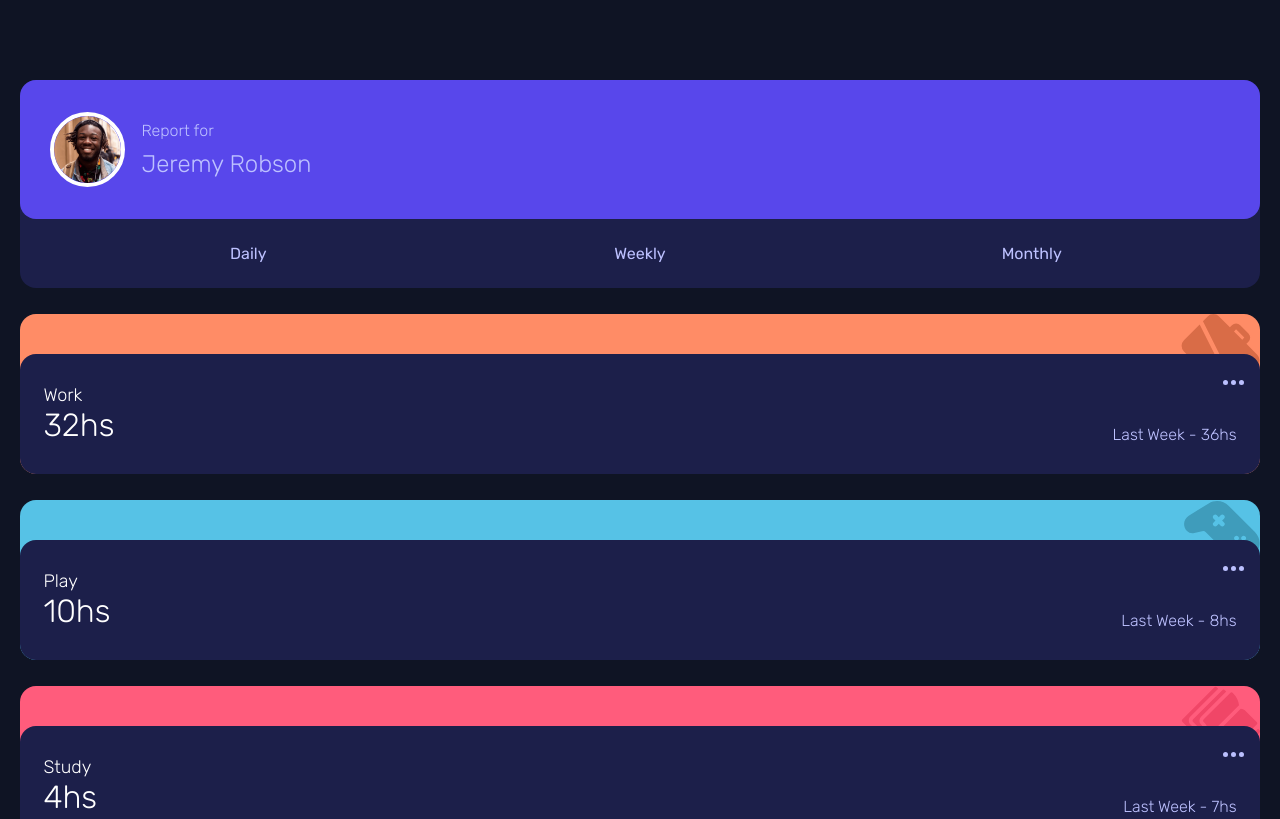
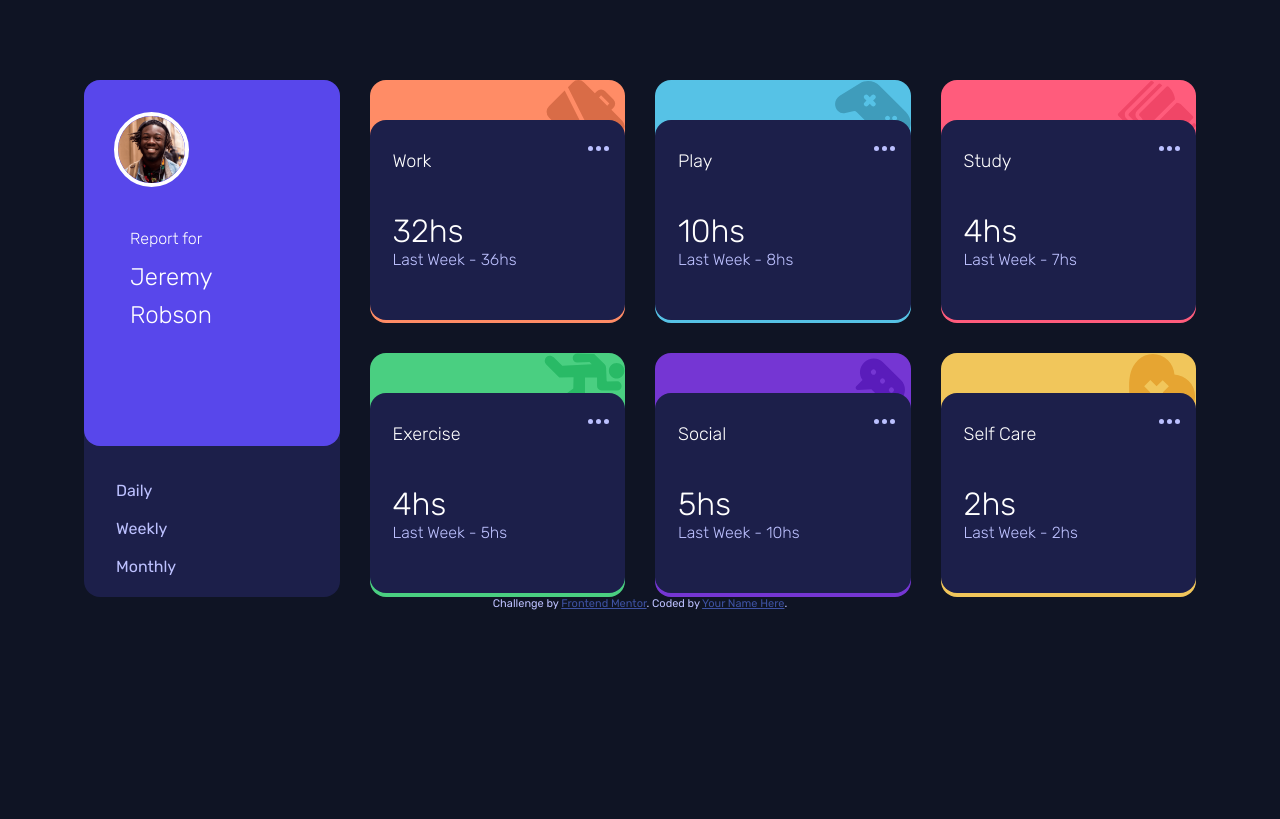
Before and after one commit to JuaniSilva/Time-Tracking-Dashboard-FEMentor, a plain HTML site: page index.html in a window 1280 px wide. Shown: the top 819 px of the page. Drawn offline with Linux system fonts and the light colour scheme.

Commit message:
responsive version need some fixes

```diff
--- a/index.html
+++ b/index.html
@@ -49,10 +49,10 @@
             Work
             <div class="time">5hrs</div>
           </div>
+          <span class="previous">Previous - 36hr</span>
           <button class="ellipsis">
             <img src="images/icon-ellipsis.svg" alt="" />
           </button>
-          <span class="previous">Previous - 36hr</span>
         </div>
       </div>
 
--- a/style.css
+++ b/style.css
@@ -21,12 +21,12 @@
   padding: 0;
   box-sizing: border-box;
   font-family: var(--ff-main);
-  color: var(--neutral-pale-blue);
 }
 
 body{
+  color: var(--neutral-pale-blue);
   background: var(--neutral-very-dark-blue);
-  padding: 5rem 1.275rem;
+  padding: 5rem 1.275rem 0;
 }
 .wrapper{
   display: grid;
@@ -69,7 +69,7 @@ body{
   border: none;
   font-size: 1rem;
   user-select: none;
-  width: 100%;
+  color: var(--neutral-pale-blue);
 }
 .btn:hover {
   cursor: pointer;
@@ -129,7 +129,7 @@ body{
 }
 .time {
   color: #fff;
-  font-size: 2rem;
+  font-size: clamp(1.5rem, 2.5vw, 4rem);
 }
 .previous{
   display: flex;
@@ -146,3 +146,74 @@ body{
   right: 1rem;
   top: 1rem;
 }
+@media only screen and (min-width: 75rem){
+  .wrapper{
+    display: grid;
+    grid-template-columns: repeat(4, 1fr);
+    grid-template-rows: repeat(2, 1fr);
+    margin: 0 auto;
+    width: 69.5rem;
+    height: 32.31rem;
+    gap: 1.875rem;
+  }
+  .wrapper__user{
+    grid-column: 1;
+    grid-row: 1 / 3;
+  }
+  .user-info{
+    flex-direction: column;
+  }
+  .user-info-name{
+    padding: 2.625rem 0 5rem;
+  }
+  .user-info-name{
+    color: white;
+    font-weight: 300;
+  }
+  .user-info-name span{
+    max-width: 6ch;
+    line-height: 1.6;
+  }
+  .timespan{
+    flex-direction: column;
+    align-items: flex-start;
+    justify-content: space-around;
+    height: 10.25rem;
+  }
+  .wrapper__card-info{
+    flex-direction: column;
+    justify-content: left;
+    height: 12.5rem;
+  }
+  .time{
+    margin-top: 2.5rem;
+  }
+  .previous{
+    display: block;
+    align-self: flex-start;
+  }
+  .work{
+    grid-row: 1;
+    grid-column: 2;
+  }
+  .play{
+    grid-row: 1;
+    grid-column: 3;
+  }
+  .study {
+    grid-row: 1;
+    grid-column: 4;
+  }
+  .exercise {
+    grid-row: 2;
+    grid-column: 2;
+  }
+  .social {
+    grid-row: 2;
+    grid-column: 3;
+  }
+  .self-care{
+    grid-row: 2;
+    grid-column: 4;
+  }
+}
```
